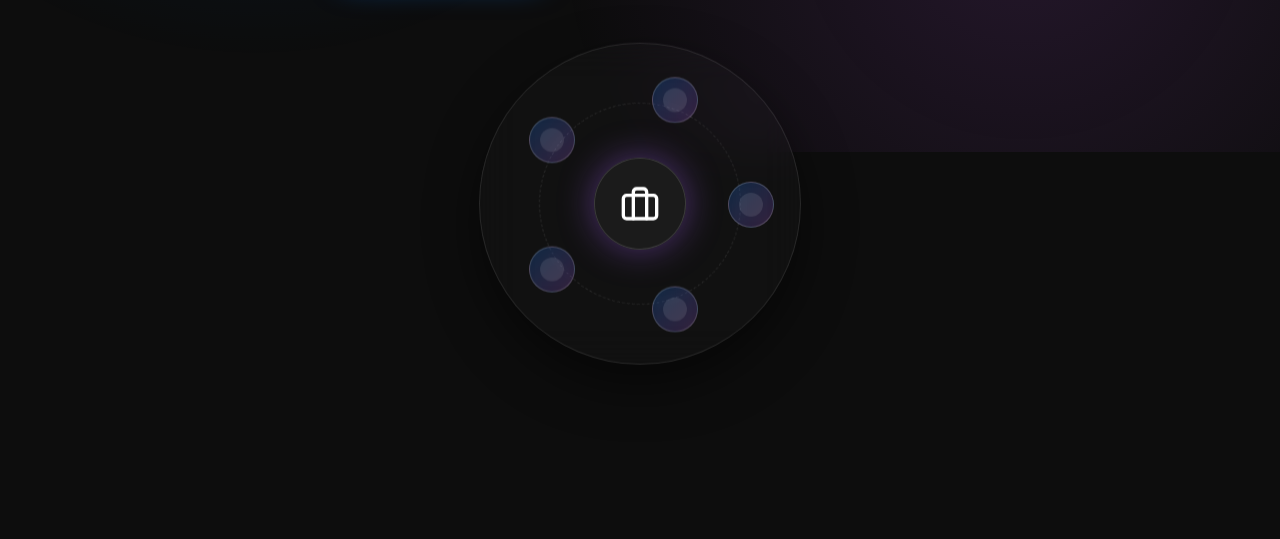
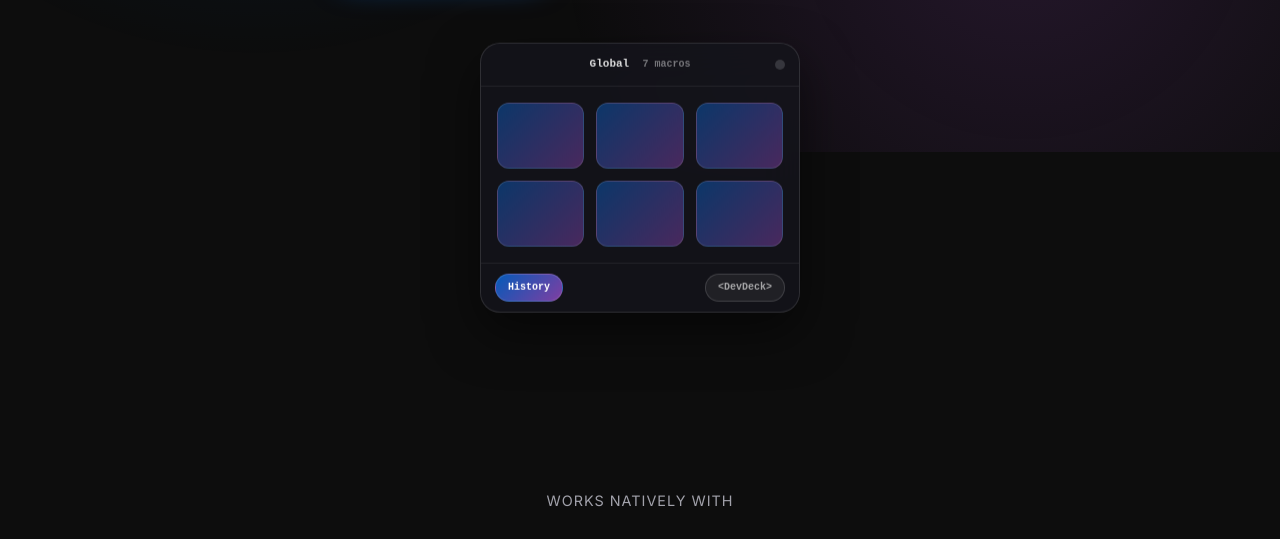
Before and after one commit to shaf-m/devdeck, a plain HTML site: page docs/index.html in a window 1280 px wide. Shown: the part 648-1187 px from the top of the page. Drawn offline with nearby package versions, Linux system fonts and the light colour scheme.

Commit message:
Radial menu instances changed to deck panel

```diff
--- a/docs/index.html
+++ b/docs/index.html
@@ -11,7 +11,7 @@
     <link rel="stylesheet" href="styles.css">
     <link rel="stylesheet" type='text/css' href="https://cdn.jsdelivr.net/gh/devicons/devicon@latest/devicon.min.css" />
     <meta name="description"
-        content="DevDeck is a powerful radial menu overlay for macOS, streamlining your workflow with macros, clipboard history, and more.">
+        content="DevDeck is a powerful macro overlay for macOS, delivering a glassmorphic deck panel with macros, clipboard history, and context-aware profiles.">
     <link rel="icon" type="image/x-icon" href="favicon.ico">
 </head>
 
@@ -31,8 +31,9 @@
         </header>
 
         <section class="hero">
-            <h1>The missing layer<br> of macOS.</h1>
-            <p>Custom-mapped macros and tools, delivered through a beautiful, keyboard-first radial interface.</p>
+            <h1>The missing layer<br>of macOS.</h1>
+            <p>Custom-mapped macros and tools, delivered through a beautiful <strong>deck panel</strong> that lives at
+                your fingertips.</p>
             <div class="cta-group">
                 <a href="https://github.com/shaf-m/devdeck/releases/download/v1.1/DevDeck.dmg"
                     class="cta-button primary"><i class="devicon-apple-original"></i> &nbsp; Download .dmg</a>
@@ -42,20 +43,27 @@
             </div>
 
             <div class="visual-demo">
-                <!-- Abstract representation of the radial menu -->
-                <div class="visual-concentric-circle"></div>
-                <div class="visual-node" style="--angle: 0deg;"></div>
-                <div class="visual-node" style="--angle: 72deg;"></div>
-                <div class="visual-node" style="--angle: 144deg;"></div>
-                <div class="visual-node" style="--angle: 216deg;"></div>
-                <div class="visual-node" style="--angle: 288deg;"></div>
-
-                <div class="visual-hub">
-                    <svg width="40" height="40" viewBox="0 0 24 24" fill="none" stroke="white" stroke-width="2"
-                        stroke-linecap="round" stroke-linejoin="round">
-                        <rect x="2" y="7" width="20" height="14" rx="2" ry="2"></rect>
-                        <path d="M16 21V5a2 2 0 0 0-2-2h-4a2 2 0 0 0-2 2v16"></path>
-                    </svg>
+                <!-- Abstract representation of the deck panel -->
+                <div class="visual-panel">
+                    <div class="visual-panel-header">
+                        <div class="visual-panel-dot" style="background: var(--accent);"></div>
+                        <div class="visual-panel-title">Global &nbsp;<span style="opacity:.5;font-size:10px;">7
+                                macros</span></div>
+                        <div class="visual-panel-dot" style="background: rgba(255,255,255,.15); margin-left:auto;">
+                        </div>
+                    </div>
+                    <div class="visual-panel-grid">
+                        <div class="visual-macro-card"></div>
+                        <div class="visual-macro-card"></div>
+                        <div class="visual-macro-card"></div>
+                        <div class="visual-macro-card"></div>
+                        <div class="visual-macro-card"></div>
+                        <div class="visual-macro-card"></div>
+                    </div>
+                    <div class="visual-panel-footer">
+                        <div class="visual-footer-pill history">History</div>
+                        <div class="visual-footer-pill devdeck">&lt;DevDeck&gt;</div>
+                    </div>
                 </div>
             </div>
         </section>
@@ -130,7 +138,8 @@
             <div class="feature-card reveal" style="--delay: 100ms;">
                 <div class="feature-icon">📋</div>
                 <h3>Clipboard History</h3>
-                <p>Never lose a copied snippet again. Access your clipboard history directly from the radial menu.</p>
+                <p>Never lose a copied snippet again. Access your full clipboard history directly from the deck panel.
+                </p>
             </div>
             <div class="feature-card reveal" style="--delay: 200ms;">
                 <div class="feature-icon">✨</div>
@@ -175,8 +184,8 @@
                     <div class="step-icon">∞</div>
                     <div class="step-number">03</div>
                     <h3>Flow</h3>
-                    <p>Trigger the menu anywhere. Hold down the trigger key or tap the icon in the menu bar to open the
-                        menu. Move your mouse to a node to execute a macro instantly.</p>
+                    <p>Trigger the deck panel anywhere with a long-press of the tilde key or a click on the menu bar
+                        icon. Execute macros, paste clipboard history, and stay in the zone.</p>
                 </div>
             </div>
         </section>
--- a/docs/styles.css
+++ b/docs/styles.css
@@ -250,78 +250,100 @@ header {
     left: 100%;
 }
 
-/* Visual Representation (Radial Menu) */
-/* Visual Representation (Radial Menu) */
+/* Visual Representation (Deck Panel) */
 .visual-demo {
     margin: 60px auto;
     width: 320px;
-    height: 320px;
-    border-radius: 50%;
-    background: rgba(255, 255, 255, 0.02);
-    border: 1px solid var(--glass-border);
-    backdrop-filter: blur(var(--glass-blur));
-    position: relative;
-    display: flex;
-    justify-content: center;
-    align-items: center;
-    box-shadow: 0 20px 50px rgba(0, 0, 0, 0.5);
     animation: float 6s ease-in-out infinite;
 }
 
-.visual-concentric-circle {
-    position: absolute;
-    width: 200px;
-    height: 200px;
-    border-radius: 50%;
-    border: 1px dashed rgba(255, 255, 255, 0.1);
-    animation: rotate 60s linear infinite;
+.visual-panel {
+    background: rgba(20, 20, 28, 0.85);
+    border: 1px solid rgba(255, 255, 255, 0.12);
+    border-radius: 20px;
+    backdrop-filter: blur(20px);
+    overflow: hidden;
+    box-shadow: 0 20px 50px rgba(0, 0, 0, 0.5);
 }
 
-.visual-hub {
-    width: 90px;
-    height: 90px;
-    border-radius: 50%;
-    background: rgba(30, 30, 30, 0.8);
-    border: 1px solid rgba(255, 255, 255, 0.15);
+.visual-panel-header {
     display: flex;
-    justify-content: center;
     align-items: center;
-    box-shadow: 0 0 40px rgba(0, 122, 255, 0.2);
-    animation: pulse-glow 4s infinite;
-    z-index: 2;
+    gap: 8px;
+    padding: 12px 14px;
+    border-bottom: 1px solid rgba(255, 255, 255, 0.07);
+    font-size: 11px;
+    font-weight: 700;
+    font-family: SFMono-Regular, monospace;
+    color: rgba(255, 255, 255, 0.85);
 }
 
-.visual-node {
-    position: absolute;
-    top: 50%;
-    left: 50%;
-    width: 44px;
-    height: 44px;
-    margin-top: -22px;
-    margin-left: -22px;
+.visual-panel-dot {
+    width: 10px;
+    height: 10px;
     border-radius: 50%;
-    background: linear-gradient(135deg, rgba(0, 122, 255, 0.2), rgba(175, 82, 222, 0.2));
-    border: 1px solid rgba(255, 255, 255, 0.2);
-    backdrop-filter: blur(5px);
-    transition: all 0.3s cubic-bezier(0.34, 1.56, 0.64, 1);
-
-    /* Calculate position based on angle */
-    transform: rotate(var(--angle)) translate(110px) rotate(calc(-1 * var(--angle)));
+    flex-shrink: 0;
 }
 
-.visual-node::after {
-    content: '';
-    position: absolute;
-    inset: 10px;
-    border-radius: 50%;
-    background: white;
-    opacity: 0.1;
+.visual-panel-title {
+    flex: 1;
 }
 
-.visual-demo:hover .visual-node {
-    background: linear-gradient(135deg, rgba(0, 122, 255, 0.8), rgba(175, 82, 222, 0.8));
-    box-shadow: 0 0 20px rgba(175, 82, 222, 0.4);
-    transform: rotate(var(--angle)) translate(120px) rotate(calc(-1 * var(--angle))) scale(1.1);
+.visual-panel-grid {
+    display: grid;
+    grid-template-columns: repeat(3, 1fr);
+    gap: 12px;
+    padding: 16px;
+}
+
+.visual-macro-card {
+    height: 64px;
+    border-radius: 12px;
+    background: linear-gradient(135deg, rgba(0, 122, 255, 0.35), rgba(175, 82, 222, 0.35));
+    border: 1px solid rgba(255, 255, 255, 0.12);
+    transition: all 0.25s cubic-bezier(0.16, 1, 0.3, 1);
+    cursor: pointer;
+}
+
+.visual-macro-card:hover {
+    background: linear-gradient(135deg, rgba(0, 122, 255, 0.75), rgba(175, 82, 222, 0.75));
+    border-color: rgba(255, 255, 255, 0.35);
+    box-shadow: 0 6px 20px rgba(175, 82, 222, 0.45);
+    transform: translateY(-3px) scale(1.05);
+}
+
+/* Dim non-hovered siblings for focus */
+.visual-panel-grid:has(.visual-macro-card:hover) .visual-macro-card:not(:hover) {
+    opacity: 0.55;
+    transform: scale(0.97);
+}
+
+.visual-panel-footer {
+    display: flex;
+    justify-content: space-between;
+    align-items: center;
+    padding: 10px 14px;
+    border-top: 1px solid rgba(255, 255, 255, 0.07);
+    gap: 8px;
+}
+
+.visual-footer-pill {
+    font-size: 10px;
+    font-weight: 700;
+    font-family: SFMono-Regular, monospace;
+    padding: 5px 12px;
+    border-radius: 999px;
+    border: 1px solid rgba(255, 255, 255, 0.15);
+}
+
+.visual-footer-pill.history {
+    background: linear-gradient(135deg, rgba(0, 122, 255, 0.7), rgba(175, 82, 222, 0.7));
+    color: white;
+}
+
+.visual-footer-pill.devdeck {
+    background: rgba(255, 255, 255, 0.06);
+    color: rgba(255, 255, 255, 0.6);
 }
 
 /* Features Grid */
@@ -618,21 +640,10 @@ footer a {
         text-align: center;
     }
 
-    /* Visual Demo (Radial Menu) */
+    /* Visual Demo (Deck Panel) */
     .visual-demo {
-        width: 260px;
-        height: 260px;
+        width: 240px;
         margin: 40px auto;
-    }
-
-    .visual-hub {
-        width: 80px;
-        height: 80px;
-    }
-
-    .visual-node {
-        width: 32px;
-        height: 32px;
     }
 
     /* Features Grid */
```
Also changed, not shown: 5 other files.
